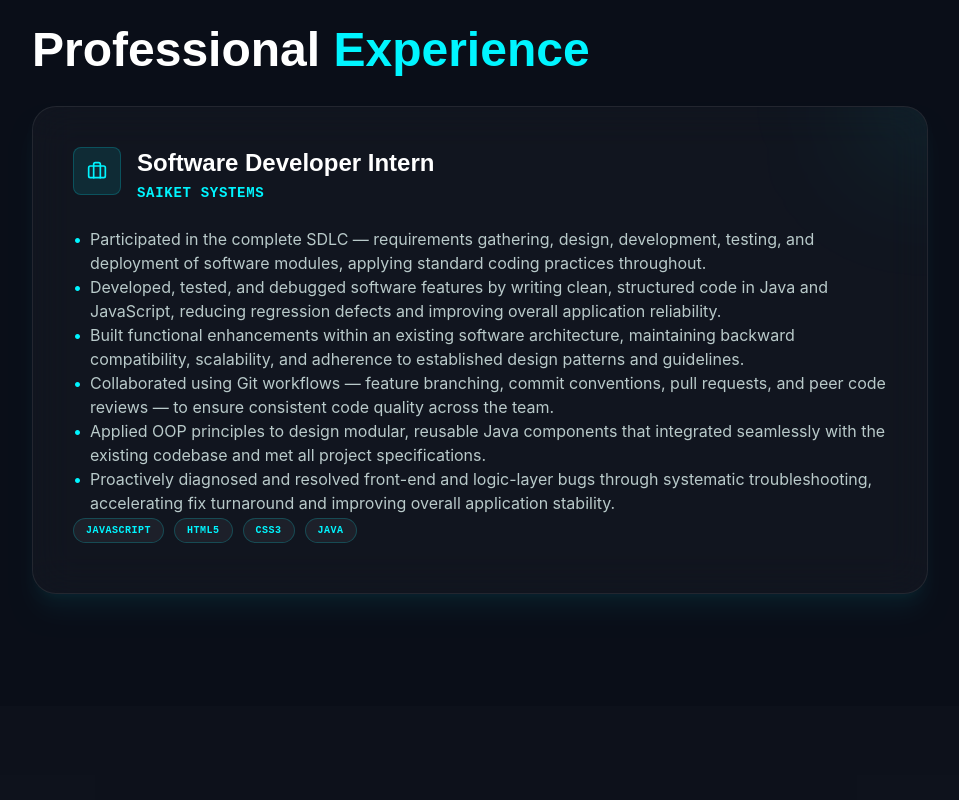
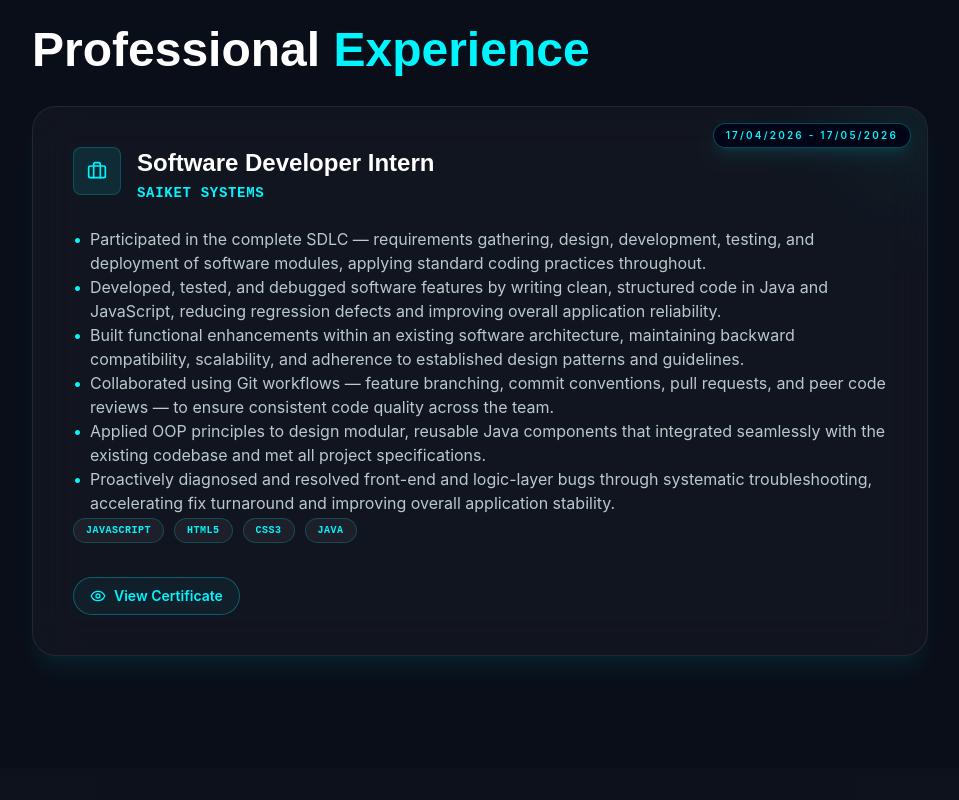
Before and after one commit to Adarsh0234/PortProject, a React (Vite) app: page / in a window 1280 px wide. Shown: the part 2020-2820 px from the top of the page, without its empty margins (160-1119 px from the left). Built offline with nearby package versions, Linux system fonts and the light colour scheme; no server answers.

Commit message:
Added Internship Certificate

```diff
--- a/src/components/Experience.tsx
+++ b/src/components/Experience.tsx
@@ -1,7 +1,9 @@
-import { Briefcase } from "lucide-react";
+import { Briefcase, Eye } from "lucide-react";
 import { motion } from "motion/react";
 import { ScrollReveal, StaggerContainer } from "../animations/ScrollAnimations";
 import { fadeUpVariants, headingVariants, staggerContainerVariants, staggerItemVariants, cardVariants } from "../animations/variants";
+
+const certificateUrl = "https://drive.google.com/file/d/15SQ9Mwdak9OzRszore7-yHzMZkckU8gQ/view?usp=drive_link"; // Replace this with your actual Google Drive certificate link
 
 export default function Experience() {
   return (
@@ -21,6 +23,11 @@ export default function Experience() {
 
           {/* Top-right blur decor circle */}
           <div className="absolute top-0 right-0 w-32 h-32 bg-[#00f5ff]/10 blur-3xl rounded-full -mr-16 -mt-16 pointer-events-none" />
+
+          {/* Internship date badge */}
+          <div className="absolute top-4 right-4 z-10 rounded-full border border-[#00f5ff]/30 bg-[#020617]/95 px-3 py-1 text-[10px] uppercase tracking-[0.22em] text-[#00f5ff] font-semibold shadow-lg shadow-[#00f5ff]/10">
+            17/04/2026 - 17/05/2026
+          </div>
 
           {/* Header section info */}
           <div className="flex items-start gap-4 mb-6">
@@ -71,6 +78,18 @@ export default function Experience() {
             ))}
           </StaggerContainer>
 
+          <div className="mt-6 flex justify-start">
+            <a
+              href={certificateUrl}
+              target="_blank"
+              rel="noreferrer"
+              className="inline-flex items-center gap-2 rounded-full border border-[#00f5ff]/30 bg-[#00f5ff]/5 px-4 py-2 text-sm font-semibold text-[#00f5ff] transition hover:border-[#00f5ff]/50 hover:bg-[#00f5ff]/10"
+            >
+              <Eye className="w-4 h-4" />
+              View Certificate
+            </a>
+          </div>
+
         </div>
         </ScrollReveal>
       </div>
--- a/src/data.ts
+++ b/src/data.ts
@@ -4,7 +4,7 @@ export const PROJECTS: Project[] = [
   {
     id: "nebula",
     title: "Blog App",
-    description: "A feature-rich personal publishing ecosystem featuring modern Markdown integration, state caching, and responsive presentation interfaces.",
+    description: "1. Developed a CRUD-based Blog Application using HTML, CSS, and JavaScript, enabling users to create, edit, and manage blog posts. | Implemented Local Storage API to persist user data, allowing seamless access to blog content across sessions. | Designed a responsive and user-friendly interface, ensuring optimal viewing experience on various devices.",
     tag: "HTML5 / CSS3 / JavaScript / Local Storage API",
     imageUrl: "/blog.png",
     liveUrl: "https://writerverse.netlify.app/",
```
